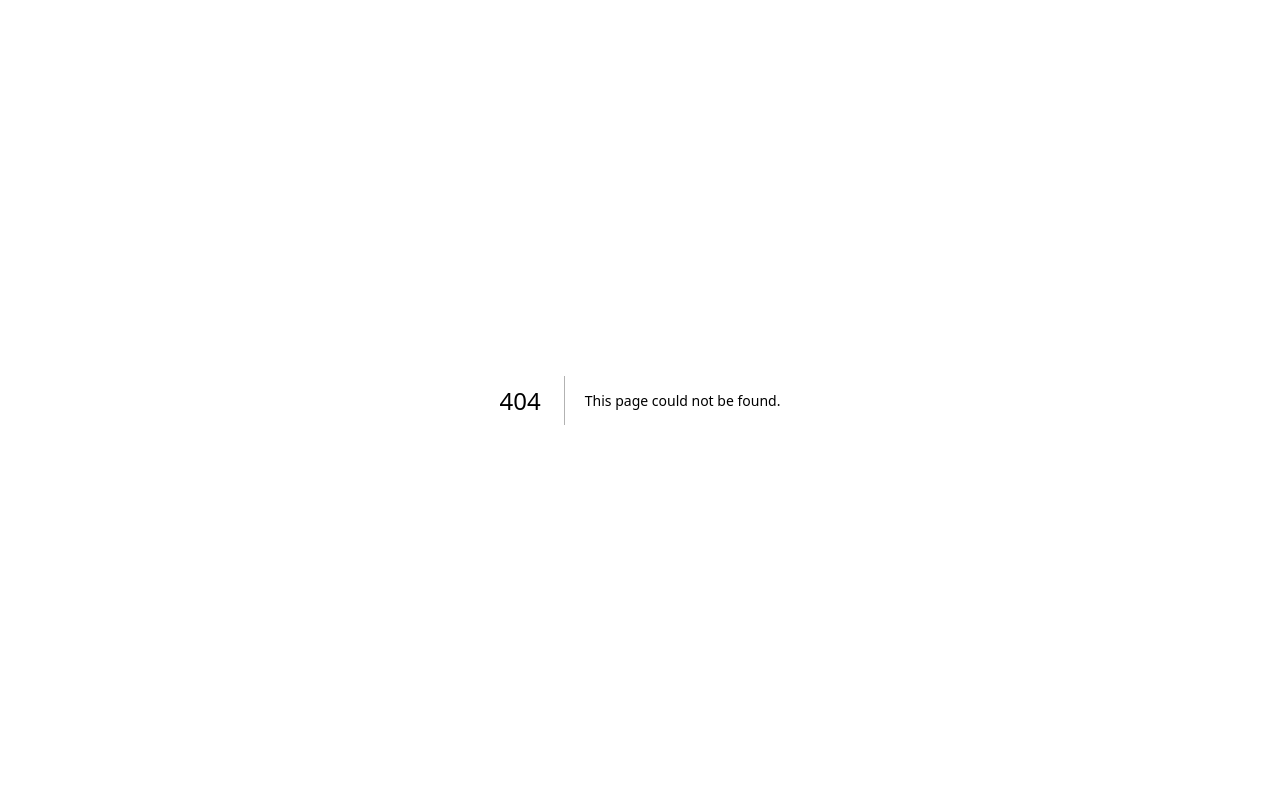
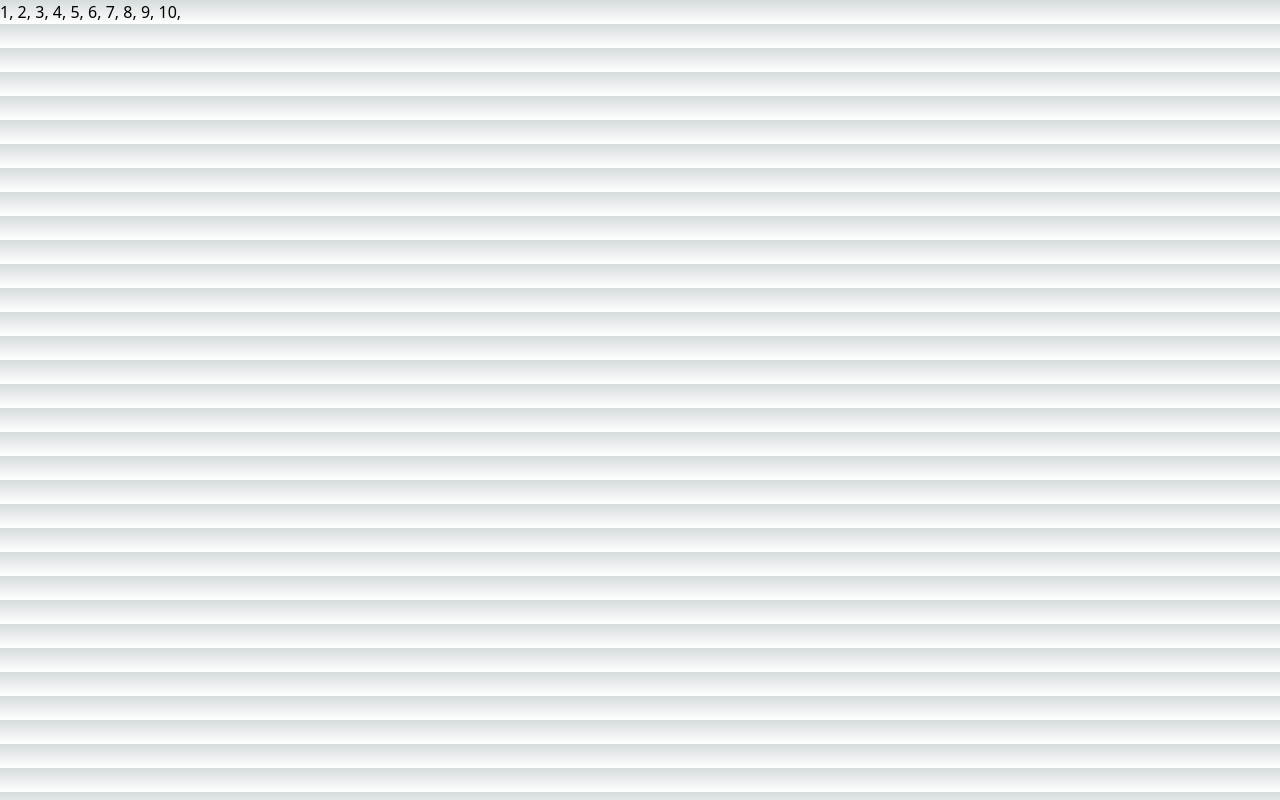
Before and after one commit to Alexandresl/curso-next-react, a Next.js app in the folder exercicios/: page /basicos/lista3 in a window 1280 px wide. Before the commit this address had no page. Built offline with nearby package versions, Linux system fonts and the light colour scheme.

Commit message:
19. Desafio Lista - Resposta 3

```diff
--- a/exercicios/pages/basicos/lista2.tsx
+++ b/exercicios/pages/basicos/lista2.tsx
@@ -2,12 +2,12 @@
 export default function lista2() {
   return (
     <div>
-      {gerarLista(10)}
+      {gerarLista()}
     </div>
   );
 }
 
-function gerarLista(qtd: number) {
+function gerarLista() {
 
   const lista = [
     <span>1, </span>,
--- /dev/null
+++ b/exercicios/pages/basicos/lista3.tsx
@@ -0,0 +1,18 @@
+export default function lista3 () {
+
+	return (
+		<div>
+			{gerarLista(10)}
+		</div>
+	)
+
+}
+
+function gerarLista(qtd: number) {
+	const lista = [];
+	for (let i = 1; i <= qtd; i++) {
+		lista.push(<span>{i}, </span>);
+	}
+
+	return lista;
+}
```
Also changed, not shown: 1 other file (tests, documents, lock files or other folders).
